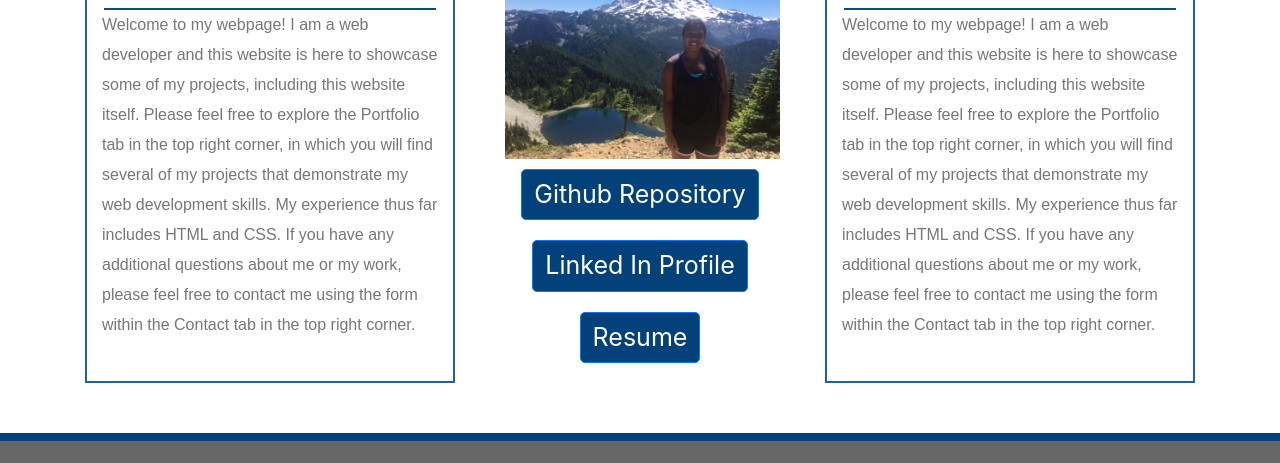
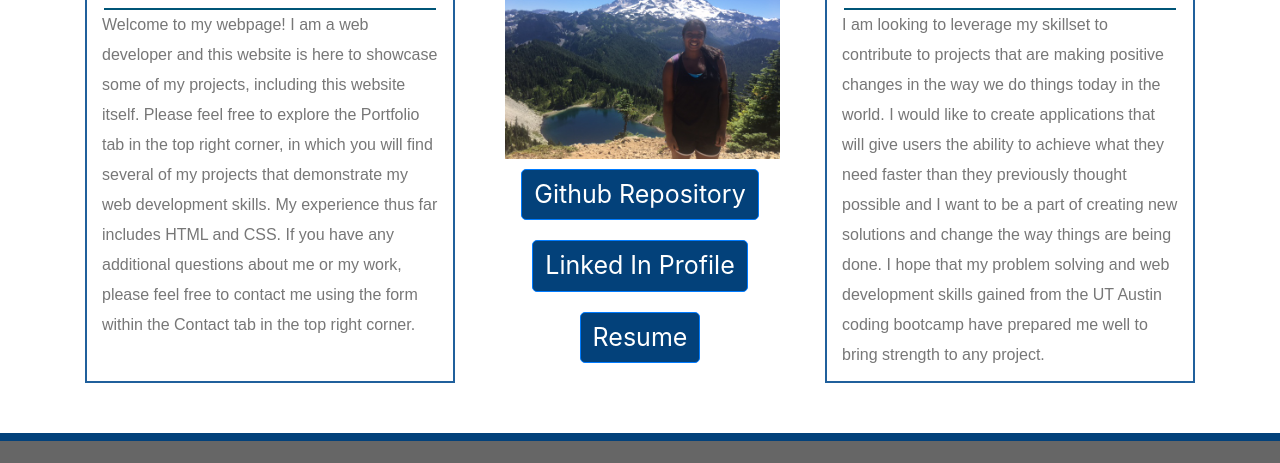
Before and after one commit to pmaganty/official_portfolio, a plain HTML site: page index.html in a window 1280 px wide. Shown: the part 392-855 px from the top of the page. Drawn offline with nearby package versions, Linux system fonts and the light colour scheme.

Commit message:
description edits

```diff
--- a/index.html
+++ b/index.html
@@ -101,15 +101,15 @@
                             </div>
 
                             <div id="bio_text">
-                                Welcome to my webpage! I am a web developer and this website
-                                is here to showcase some of my projects, including this
-                                website itself. Please feel free to explore the Portfolio
-                                tab in the top right corner, in which you will find several
-                                of my projects that demonstrate my web development skills.
-                                My experience thus far includes HTML and CSS. If you have any
-                                additional questions about me or my work, please feel free
-                                to contact me using the form within the Contact tab in the
-                                top right corner.
+                                I am looking to leverage my skillset to contribute to projects
+                                that are making positive changes in the way we do things today
+                                in the world. I would like to create applications that will
+                                give users the ability to achieve what they need faster than
+                                they previously thought possible and I want to be a part of
+                                creating new solutions and change the way things are being done.
+                                I hope that my problem solving and web development skills gained from
+                                the UT Austin coding bootcamp have prepared me well to bring
+                                strength to any project.
                             <br/>
                             </div>
                         </div>
```
